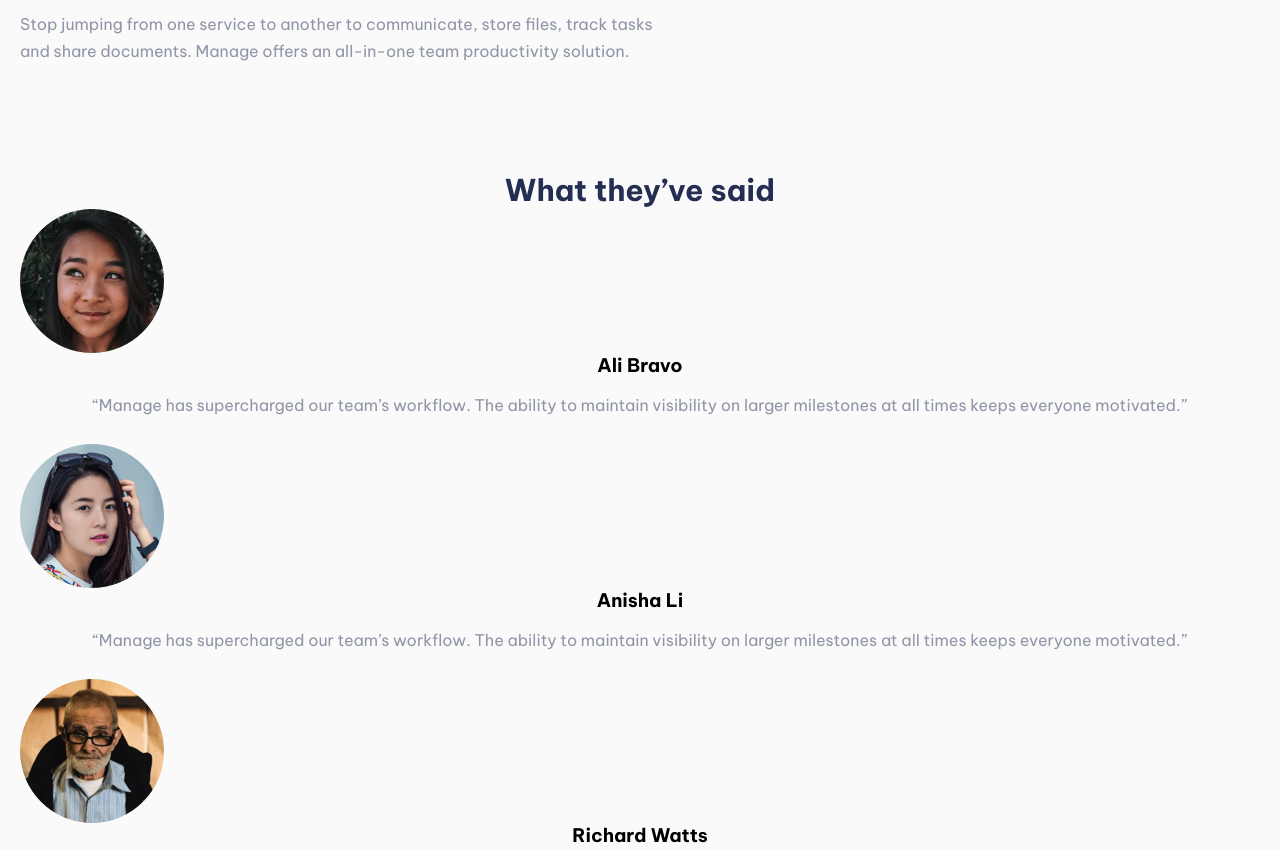
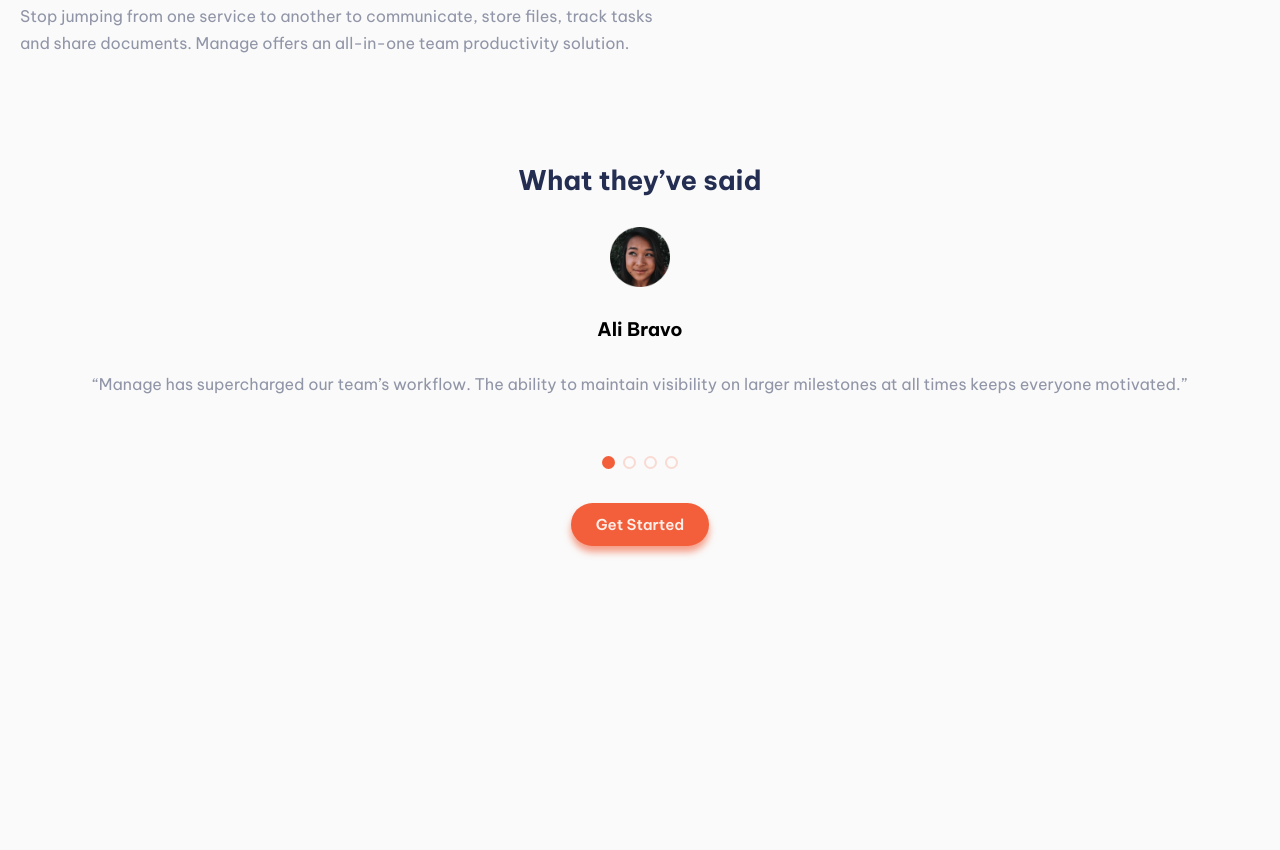
Before and after one commit to AbdulSamadCodes/Manage-Landing-page-, a plain HTML site: page index.html in a window 1280 px wide. Shown: the part 1266-2116 px from the top of the page. After the commit the page ends 1842 px from the top, so only its background shows below. Drawn offline with nearby package versions, Linux system fonts and the light colour scheme; a web font is replaced by a local one.

Commit message:
Second comit

```diff
--- a/index.html
+++ b/index.html
@@ -6,6 +6,13 @@
 
   <!---===============Favicon link====================-->
   <link rel="icon" type="image/png" sizes="32x32" href="./images/favicon-32x32.png">
+
+  <!--========= Link Swiper's CSS================ -->
+
+  <link
+  rel="stylesheet"
+  href="https://cdn.jsdelivr.net/npm/swiper@11/swiper-bundle.min.css"
+/>
 
   <!-----=============Font css link====================-->
 
@@ -35,31 +42,31 @@
 
       <ul class="navbar-list">
         <li class="nav-item">
-           <a href="" class="nav-link text-align" >
+           <a href="" class="nav-link text-align" data-nav-link>
             Pricing
            </a>
         </li>
 
         <li class="nav-item">
-          <a href="" class="nav-link text-align">
+          <a href="" class="nav-link text-align" data-nav-link>
             Product
           </a>
        </li>
 
        <li class="nav-item">
-        <a href="" class="nav-link text-align">
+        <a href="" class="nav-link text-align" data-nav-link>
           About Us
         </a>
        </li>
 
        <li class="nav-item">
-        <a href="" class="nav-link text-align" >
+        <a href="" class="nav-link text-align"data-nav-link >
           Careers
         </a>
        </li>
 
        <li class="nav-item">
-        <a href="" class="nav-link text-align">
+        <a href="" class="nav-link text-align" data-nav-link>
           Community
         </a>
        </li>
@@ -187,16 +194,19 @@
 
         <!--============Testimonial section================-->
 
-        <section class="testimonials  section">
+        <section class="testimonials  section ">
 
           <div class="container">
+
             <h1 class="section-title text-align">
               What they’ve said
             </h1>
 
-            <div class="testimonials-section">
 
-              <div class="testimonial-card text-align">
+          <div class="swiper mySwiper">
+            <div class="testimonials-wrapper swiper-wrapper">
+
+              <div class="testimonial-card text-align swiper-slide">
 
                  <div class="user-profile">
                      <img src="/images/avatar-ali.png" alt="">
@@ -211,7 +221,7 @@
 
               </div>
 
-              <div class="testimonial-card text-align">
+              <div class="testimonial-card text-align swiper-slide">
 
                 <div class="user-profile">
                     <img src="/images/avatar-anisha.png" alt="">
@@ -227,7 +237,7 @@
              </div>
 
 
-             <div class="testimonial-card text-align">
+             <div class="testimonial-card text-align swiper-slide">
 
               <div class="user-profile">
                   <img src="/images/avatar-richard.png" alt="">
@@ -243,7 +253,7 @@
              </div>
 
 
-             <div class="testimonial-card text-align">
+             <div class="testimonial-card text-align swiper-slide">
 
               <div class="user-profile">
                   <img src="/images/avatar-shanai.png" alt="">
@@ -260,6 +270,11 @@
 
             </div>
 
+            <div class= "swiper-pagination">
+
+            </div>
+          </div>
+
             <button class="btn">Get Started</button>
           </div>
         </section>
@@ -268,8 +283,10 @@
    </main>
 
 
+  <!--================Swiper Js link=============-->
+  <script src= "https://cdn.jsdelivr.net/npm/swiper@11/swiper-bundle.min.js"></script>
+
   <!---===============Custom script link====================-->
-
   <script src="/script.js"></script>
 
 </div>
--- a/script.js
+++ b/script.js
@@ -6,7 +6,7 @@ function navToggle() {
   const navbar = document.querySelector("[data-navbar]");
   const navTogglers = document.querySelectorAll("[data-nav-toggler]");
   const overlay = document.querySelector("[data-overlay]");
-  const navLinks = document.querySelector("[data-nav-link]");
+  const navLinks = document.querySelectorAll("[data-nav-link]");
 
   navTogglers.forEach((toggler) => {
     toggler.addEventListener("click",(event) => {
@@ -26,3 +26,18 @@ function navToggle() {
 }
 
 navToggle();
+
+
+/*============Function to render swiper JS==========*/
+
+function swiperRenderer() {
+  var swiper = new Swiper(".mySwiper", {
+    spaceBetween: 30,
+    pagination: {
+      el: ".swiper-pagination",
+      clickable: true,
+    },
+  })
+}
+
+swiperRenderer();
--- a/style.css
+++ b/style.css
@@ -15,7 +15,7 @@
 
   --font-family-vietnam-Pro: "Be Vietnam Pro", sans-serif;
 
-  --fs-1: 33px;
+  --fs-1: 30px;
 
   /*===========Spacing============*/
 
@@ -114,7 +114,7 @@ body {
 }
 
 .section-title {
-  font-size: 30px;
+  font-size: 27px;
   color: var(--dark-blue);
 }
 
@@ -145,6 +145,11 @@ body {
 
 .grid {
   display: grid;
+}
+
+.swiper,
+.swiper-pagination {
+  margin-block-start:30px;
 }
 
 /*=========================Main styles===========================*/
@@ -246,3 +251,42 @@ body {
   font-weight: 700;
   background-color: var(--very-pale-red);
 }
+
+/*==========Testimonial section========*/
+
+.testimonials .container{
+  overflow-x:hidden;
+}
+
+.user-profile{
+  width:60px;
+  height:60px;
+  overflow: hidden;
+  margin-inline: auto;
+}
+
+.user-name,
+.testimonials .btn {
+  margin-block:30px;
+}
+
+/*==========Swiper Js styles=========*/
+
+.swiper {
+  position: relative;
+}
+
+.swiper-pagination {
+   position: static;
+}
+
+.swiper-pagination-bullet {
+  border:2px solid var(--bright-red)  !important;
+  background-color:#fff;
+  width:13px;
+  height:13px;
+}
+
+.swiper-pagination-bullet-active {
+  background-color:var(--bright-red);
+}
```
